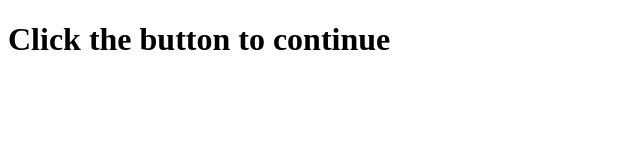
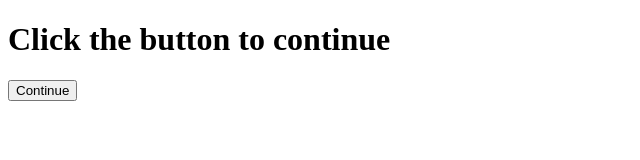
Before and after one commit to Hypercomputers/hypercomputers.github.io, a plain HTML site: page index.html in a window 1280 px wide. Shown: the whole page, without its empty margins (0-640 px from the left). Drawn offline with Linux system fonts and the light colour scheme.

Commit message:
Update index.html

```diff
--- a/index.html
+++ b/index.html
@@ -9,6 +9,6 @@
 
   <h1> Click the button to continue </h1>
 
-  <a href="/start_here/index.html">
+  <a href="/start_here/index.html"><button>Continue</button>
 </body>
 </html>
```
